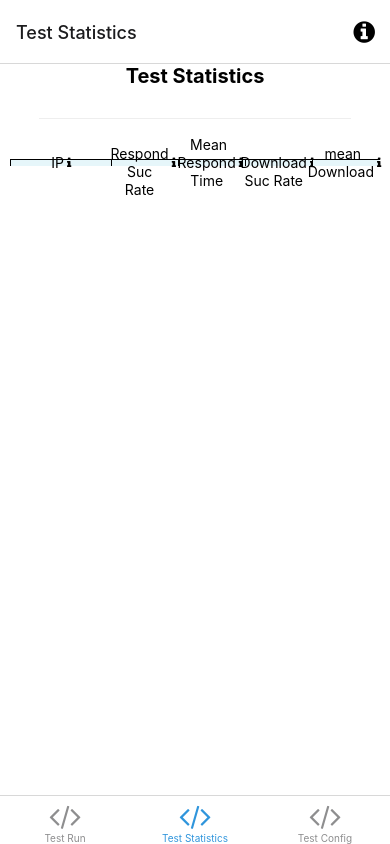
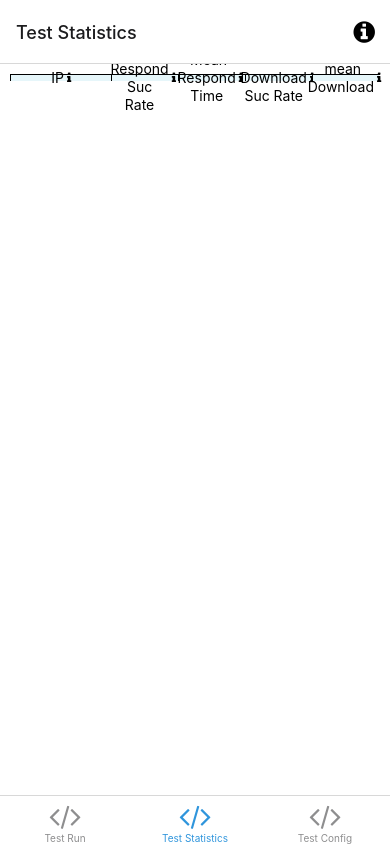
Before and after one commit to xianshenglu/cloudflare-ip-tester-app, a React Native app: screen /TestStatistics in a window 390 px wide. Built offline with nearby package versions, Linux system fonts and the light colour scheme; what expo-linking would draw is missing.

Commit message:
feat: remove title in TestStatistics

```diff
--- a/screens/TestStatisticsScreen/index.tsx
+++ b/screens/TestStatisticsScreen/index.tsx
@@ -7,12 +7,6 @@ import { testStatisticsStore } from "@/store/TestStatistics";
 export default function TestConfigScreen() {
   return (
     <View style={styles.container}>
-      <Text style={styles.title}>Test Statistics</Text>
-      <View
-        style={styles.separator}
-        lightColor="#eee"
-        darkColor="rgba(255,255,255,0.1)"
-      />
       <StatisticsData testStatisticsStore={testStatisticsStore} />
     </View>
   );
```
